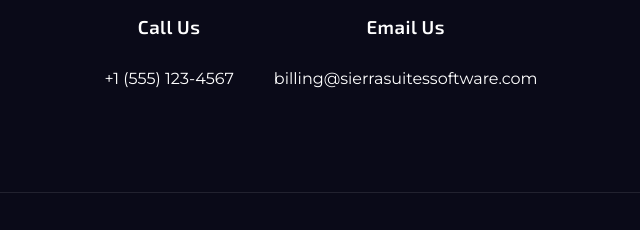
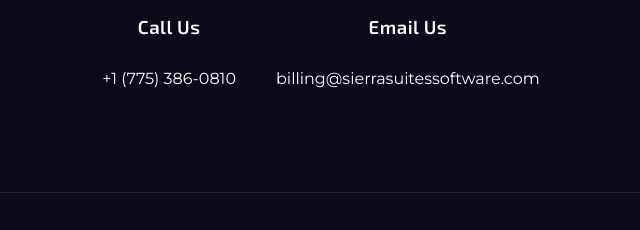
Before and after one commit to luckyask/ai, a plain HTML site: page payment.html in a window 1280 px wide. Shown: the part 2231-2461 px from the top of the page, 319-959 px from the left. Drawn offline with Linux system fonts and the light colour scheme.

Commit message:
Update payment.html

```diff
--- a/payment.html
+++ b/payment.html
@@ -660,7 +660,7 @@
                             <i class="fas fa-phone"></i>
                         </div>
                         <h3>Call Us</h3>
-                        <p>+1 (555) 123-4567</p>
+                        <p>+1 (775) 386-0810</p>
                     </div>
 
                     <div class="contact-method">
```
